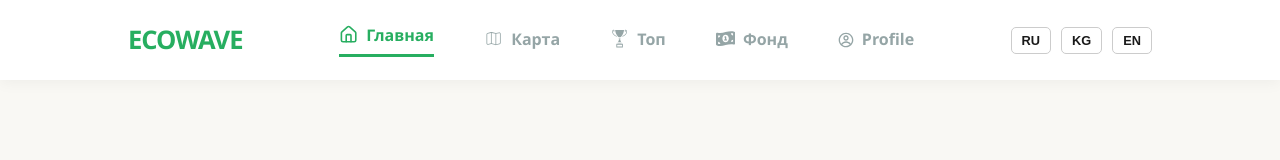
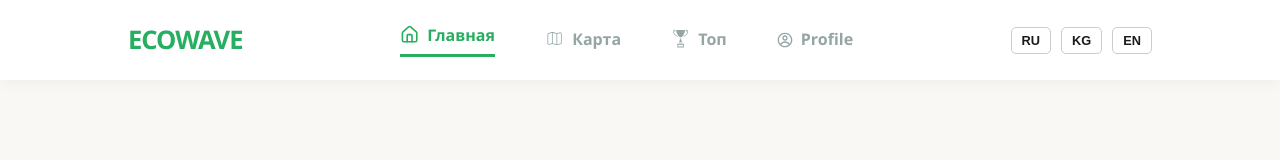
Before and after one commit to Emir-Programs/EcoWave2, a React (Create React App) app: page / in a window 1280 px wide. Shown: the top 160 px of the page. Built offline with nearby package versions, Linux system fonts and the light colour scheme; no server answers; the database is empty.

Commit message:
del fund

```diff
--- a/src/App.js
+++ b/src/App.js
@@ -104,15 +104,7 @@ function App() {
               <GiTrophyCup className="icon" />
               <span className="label">{t("nav.rank")}</span>
             </NavLink>
-            <NavLink
-              to="/fund"
-              className={({ isActive }) =>
-                isActive ? "nav-item active" : "nav-item"
-              }
-            >
-              <FaMoneyBill1Wave className="icon" />
-              <span className="label">{t("nav.fund")}</span>
-            </NavLink>
+
             <NavLink
             to="/profile"
             className={({ isActive }) =>
```
